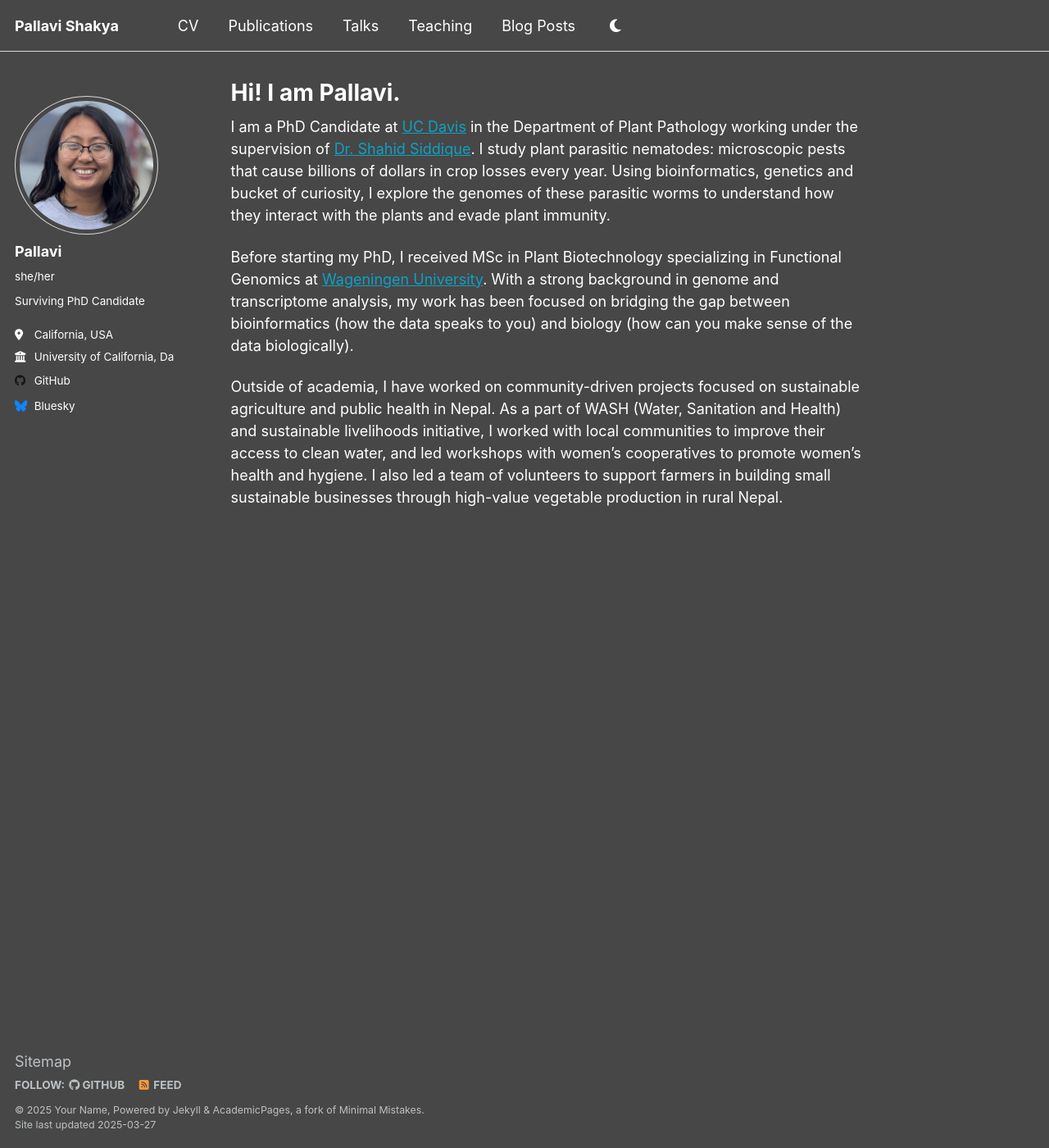
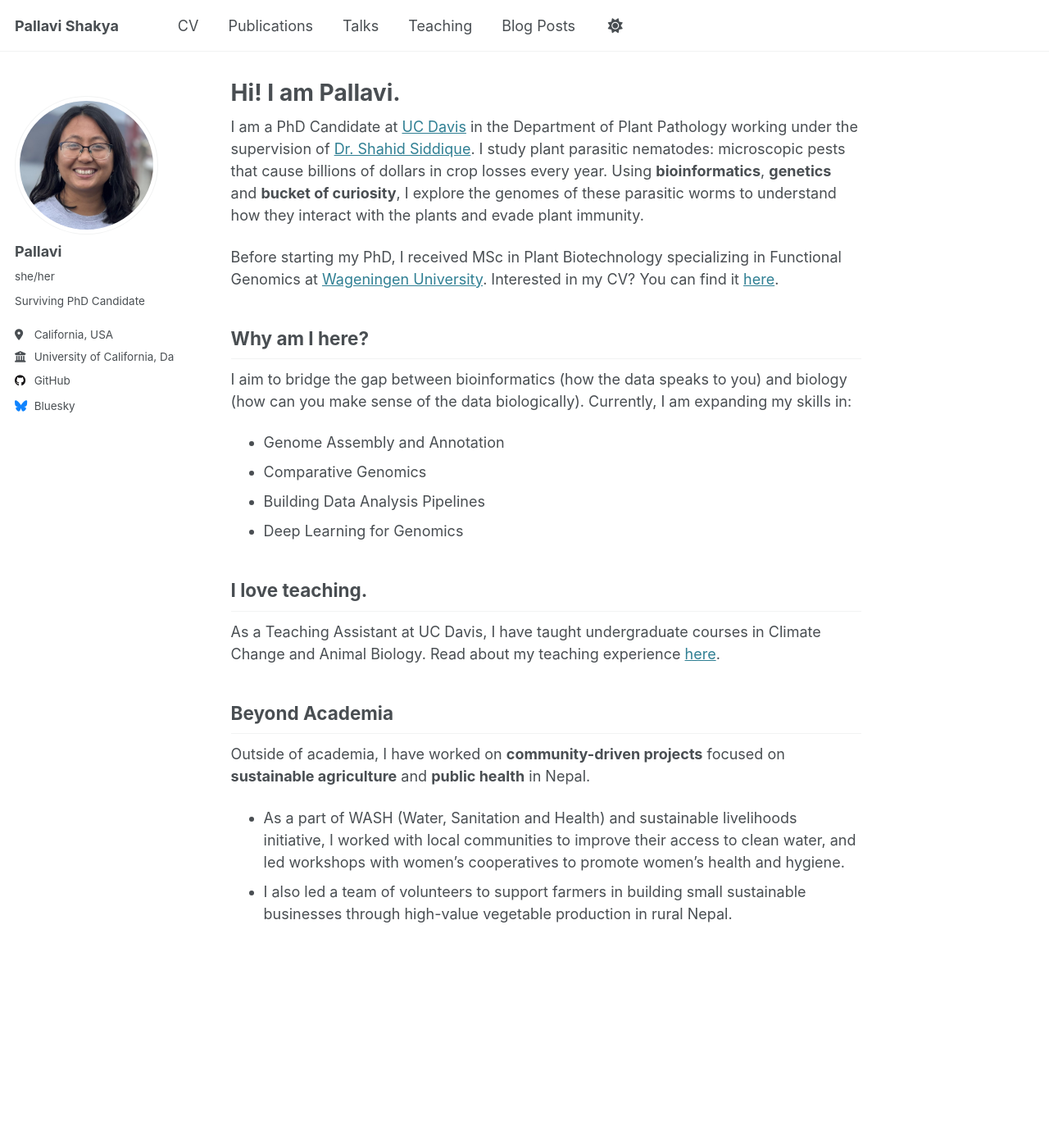
Before and after one commit to PallaviShakya/pallavishakya.github.io, a Jekyll site: the page built from _pages/about.md, in a window 1280 px wide and 1400 px high. Shown: the whole window at 82% size. Built offline with Jekyll 4.4.1, drawn with Linux system fonts in a browser that asks for light colours.

Commit message:
committing from pycharm

```diff
--- a/_config.yml
+++ b/_config.yml
@@ -8,7 +8,7 @@
 
 # Basic Site Settings
 locale                   : "en-US"
-site_theme               : "dark"
+site_theme               : "default"
 title                    : "Pallavi Shakya"
 title_separator          : "-"
 name                     : &name "Your Name"
--- a/_pages/about.md
+++ b/_pages/about.md
@@ -6,8 +6,22 @@ redirect_from:
   - /about/
   - /about.html
 ---
-I am a PhD Candidate at [UC Davis](https://www.ucdavis.edu/) in the Department of Plant Pathology working under the supervision of [Dr. Shahid Siddique](https://nemaplant.org/). I study plant parasitic nematodes: microscopic pests that cause billions of dollars in crop losses every year. Using bioinformatics, genetics and bucket of curiosity, I explore the genomes of these parasitic worms to understand how they interact with the plants and evade plant immunity.
+I am a PhD Candidate at [UC Davis](https://www.ucdavis.edu/) in the Department of Plant Pathology working under the supervision of [Dr. Shahid Siddique](https://nemaplant.org/). I study plant parasitic nematodes: microscopic pests that cause billions of dollars in crop losses every year. Using **bioinformatics**, **genetics** and **bucket of curiosity**, I explore the genomes of these parasitic worms to understand how they interact with the plants and evade plant immunity.
 
-Before starting my PhD, I received MSc in Plant Biotechnology specializing in Functional Genomics at [Wageningen University](https://www.wur.nl/en.htm). With a strong background in genome and transcriptome analysis, my work has been focused on bridging the gap between bioinformatics (how the data speaks to you) and biology (how can you make sense of the data biologically).
+Before starting my PhD, I received MSc in Plant Biotechnology specializing in Functional Genomics at [Wageningen University](https://www.wur.nl/en.htm). Interested in my CV? You can find it [here](/files/PallaviShakya_cv_2024.pdf).
 
-Outside of academia, I have worked on community-driven projects focused on sustainable agriculture and public health in Nepal. As a part of WASH (Water, Sanitation and Health) and sustainable livelihoods initiative, I worked with local communities to improve their access to clean water, and led workshops with women's cooperatives to promote women's health and hygiene. I also led a team of volunteers to support farmers in building small sustainable businesses through high-value vegetable production in rural Nepal.
+## Why am I here?
+I aim to bridge the gap between bioinformatics (how the data speaks to you) and biology (how can you make sense of the data biologically).
+Currently, I am expanding my skills in:
+* Genome Assembly and Annotation
+* Comparative Genomics
+* Building Data Analysis Pipelines
+* Deep Learning for Genomics
+
+## I love teaching.
+As a Teaching Assistant at UC Davis, I have taught undergraduate courses in Climate Change and Animal Biology. Read about my teaching experience [here](/teaching/).
+
+## Beyond Academia
+Outside of academia, I have worked on **community-driven projects** focused on **sustainable agriculture** and **public health** in Nepal.
+* As a part of WASH (Water, Sanitation and Health) and sustainable livelihoods initiative, I worked with local communities to improve their access to clean water, and led workshops with women's cooperatives to promote women's health and hygiene.
+* I also led a team of volunteers to support farmers in building small sustainable businesses through high-value vegetable production in rural Nepal.
```
